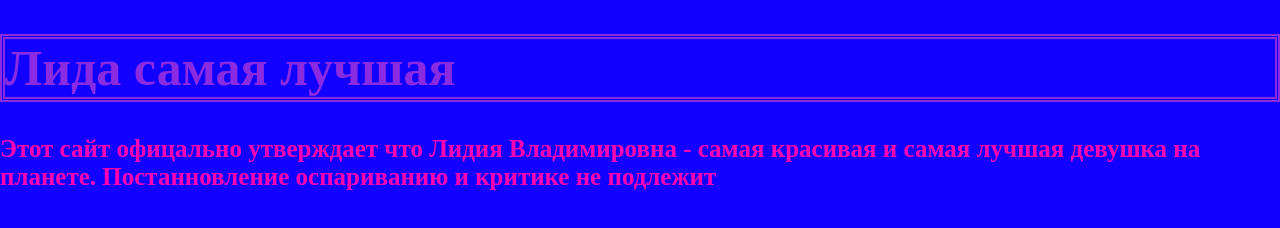
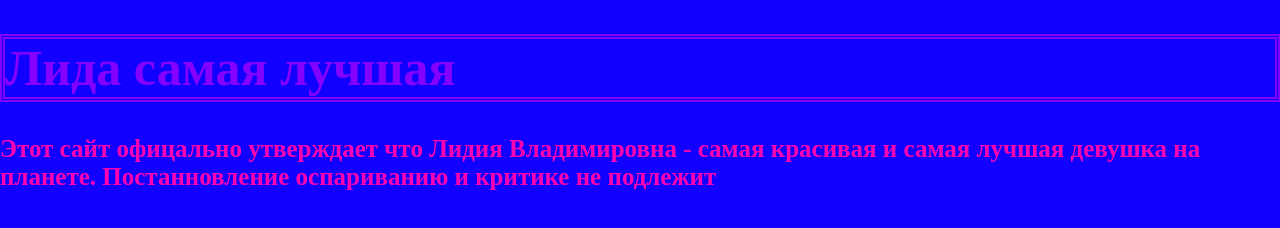
Before and after one commit to Mihail323/mySite, a plain HTML site: page index.html in a window 1280 px wide. Drawn offline with Linux system fonts and the light colour scheme.

Commit message:
two change color

```diff
--- a/main.css
+++ b/main.css
@@ -5,8 +5,8 @@ body{
 h1{
     font-size: 50px;
     padding: 25 px;
-    border: double 5px blueviolet;
-    color: blueviolet;
+    border: double 5px rgb(132, 0, 255);
+    color: rgb(132, 0, 255);
 }
 p{
     font-size: 25px;
```
